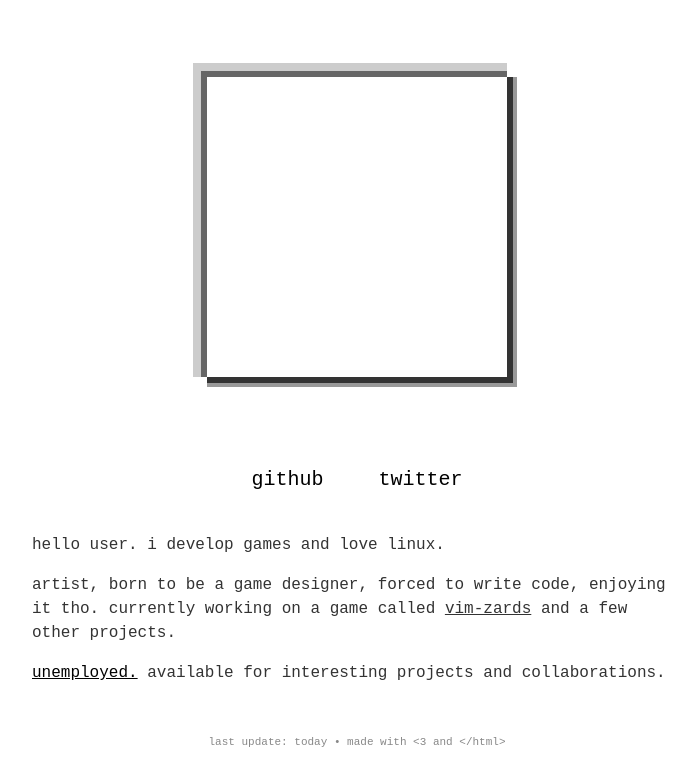
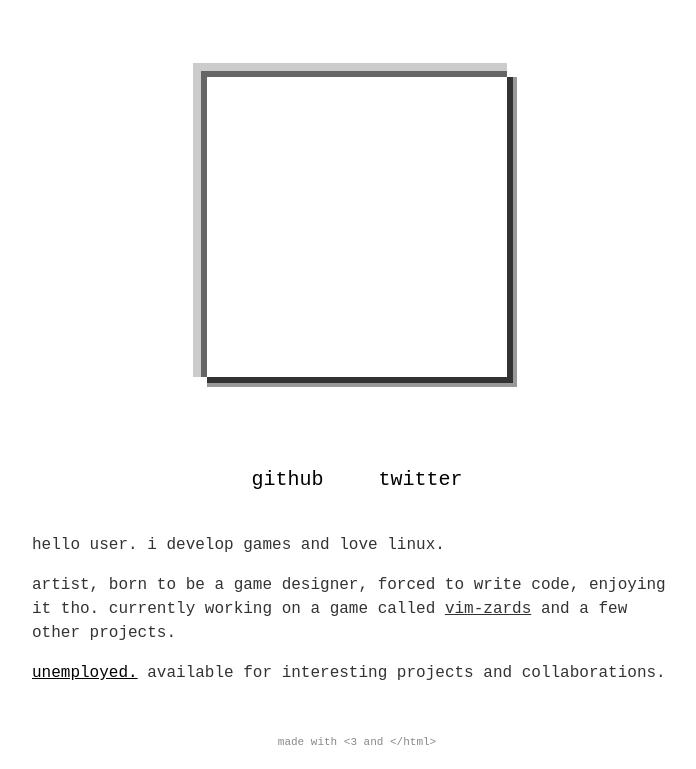
Before and after one commit to srga1304/me, a plain HTML site: page index.html in a window 1280 px wide. Shown: the part 120-889 px from the top of the page, without its empty margins (283-979 px from the left). Drawn offline with nearby package versions, Linux system fonts and the light colour scheme.

Commit message:
Update index.html

```diff
--- a/index.html
+++ b/index.html
@@ -31,7 +31,7 @@
 </div>
 
 <div class="footer">
-last update: today • made with &lt;3 and &lt;/html&gt;
+made with &lt;3 and &lt;/html&gt;
 </div>
 
 </div>
```
